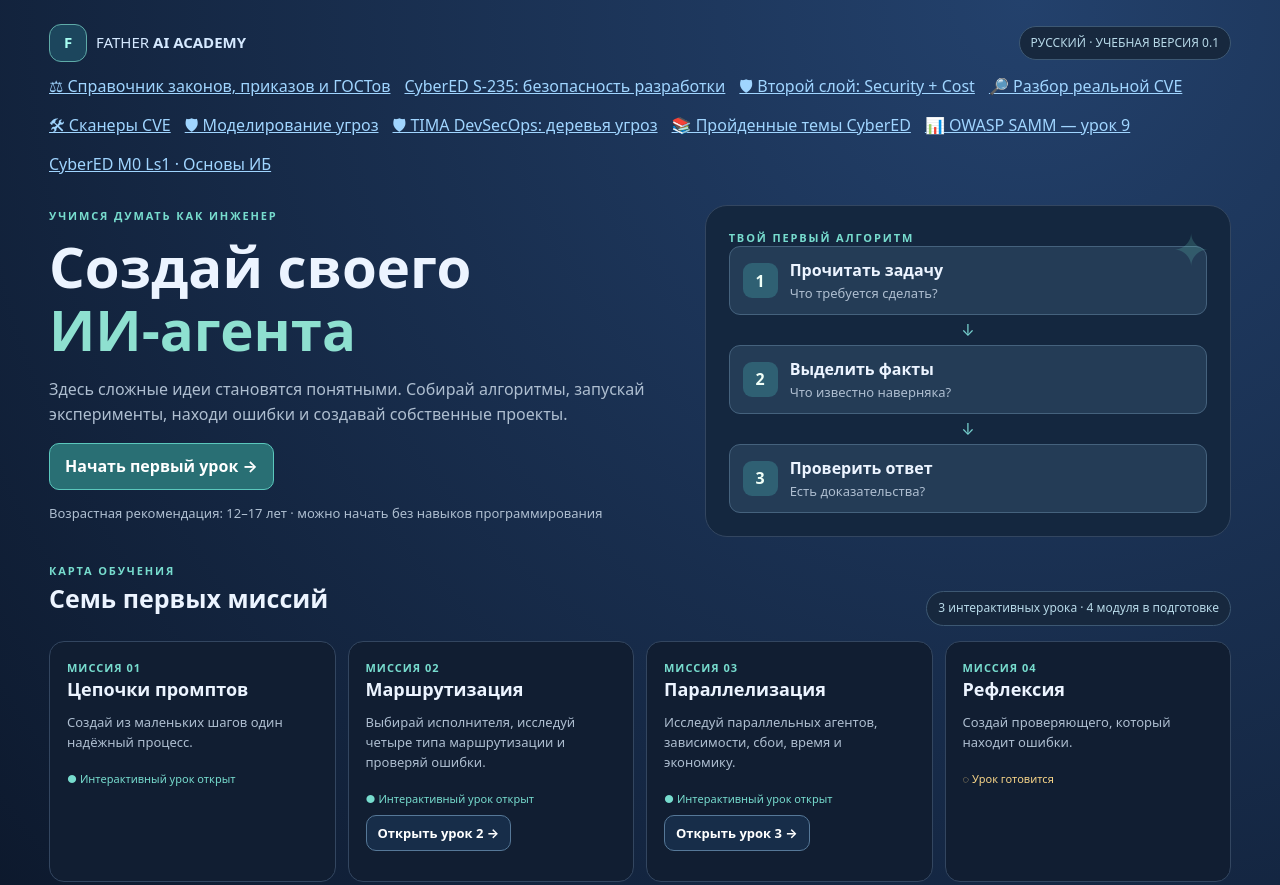
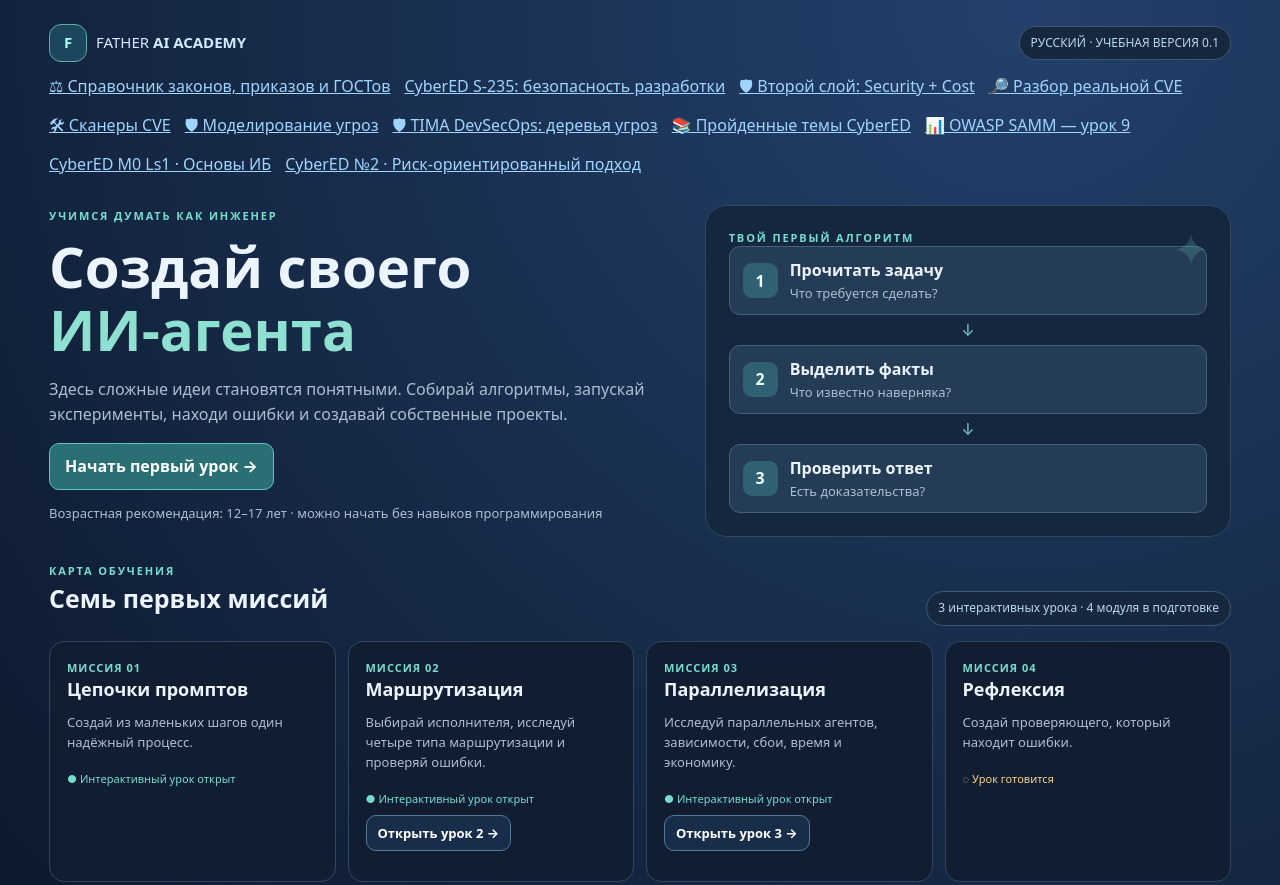
Before and after one commit to VictorKVS/FATHER_CODEX, a plain HTML site: page docs/school/index.html in a window 1280 px wide. Shown: the top 885 px of the page. Drawn offline with Linux system fonts and the light colour scheme.

Commit message:
docs(academy): link authored lectures 1 and 2 into CyberED learning site

```diff
--- a/docs/school/index.html
+++ b/docs/school/index.html
@@ -7,7 +7,7 @@
 </style></head><body>
 <div class="shell">
 <header class="bar"><a class="home" href="../index.html"><span class="mark">F</span>FATHER <strong>AI ACADEMY</strong></a><span class="chip">РУССКИЙ · УЧЕБНАЯ ВЕРСИЯ 0.1</span></header>
-<nav aria-label="Справочник безопасности" style="display:flex;gap:14px;flex-wrap:wrap;margin:12px 0 20px"><a href="../reference/security-regulations.html">⚖ Справочник законов, приказов и ГОСТов</a><a href="courses/CYBERED_S235_SECURE_DEVELOPMENT_RU.md">CyberED S-235: безопасность разработки</a><a href="security-layer.html">🛡 Второй слой: Security + Cost</a><a href="vulnerability-case-study.html">🔎 Разбор реальной CVE</a><a href="vulnerability-scanners.html">🛠 Сканеры CVE</a><a href="../reference/wiki/SEC-THREAT-MODELING-001.md">🛡 Моделирование угроз</a><a href="tima-threat-lab.html">🛡 TIMA DevSecOps: деревья угроз</a><a href="cybered-completed-lessons.html">📚 Пройденные темы CyberED</a><a href="cybered-m0-ls9-owasp-samm.html">📊 OWASP SAMM — урок 9</a><a href="cybered-m0-ls1-cybersecurity-basics.html">CyberED M0 Ls1 · Основы ИБ</a></nav>
+<nav aria-label="Справочник безопасности" style="display:flex;gap:14px;flex-wrap:wrap;margin:12px 0 20px"><a href="../reference/security-regulations.html">⚖ Справочник законов, приказов и ГОСТов</a><a href="courses/CYBERED_S235_SECURE_DEVELOPMENT_RU.md">CyberED S-235: безопасность разработки</a><a href="security-layer.html">🛡 Второй слой: Security + Cost</a><a href="vulnerability-case-study.html">🔎 Разбор реальной CVE</a><a href="vulnerability-scanners.html">🛠 Сканеры CVE</a><a href="../reference/wiki/SEC-THREAT-MODELING-001.md">🛡 Моделирование угроз</a><a href="tima-threat-lab.html">🛡 TIMA DevSecOps: деревья угроз</a><a href="cybered-completed-lessons.html">📚 Пройденные темы CyberED</a><a href="cybered-m0-ls9-owasp-samm.html">📊 OWASP SAMM — урок 9</a><a href="cybered-m0-ls1-cybersecurity-basics.html">CyberED M0 Ls1 · Основы ИБ</a><a href="cybered-m0-ls2-risk-based-security.html">CyberED №2 · Риск-ориентированный подход</a></nav>
 <div class="hero"><div><div class="eyebrow">Учимся думать как инженер</div><h1>Создай своего<br><span style="color:#8ee0d0">ИИ-агента</span></h1><p class="sub">Здесь сложные идеи становятся понятными. Собирай алгоритмы, запускай эксперименты, находи ошибки и создавай собственные проекты.</p><a href="#lesson" class="btn" style="display:inline-block;text-decoration:none">Начать первый урок →</a><p class="small">Возрастная рекомендация: 12–17 лет · можно начать без навыков программирования</p></div>
 <div class="art" aria-label="Схема учебного конвейера"><div class="eyebrow">Твой первый алгоритм</div><div class="hero-cards"><div class="hero-step"><i>1</i><div><b>Прочитать задачу</b><div class="small">Что требуется сделать?</div></div></div><div class="arrow">↓</div><div class="hero-step"><i>2</i><div><b>Выделить факты</b><div class="small">Что известно наверняка?</div></div></div><div class="arrow">↓</div><div class="hero-step"><i>3</i><div><b>Проверить ответ</b><div class="small">Есть доказательства?</div></div></div></div></div></div>
 <div class="heading"><div><div class="eyebrow">Карта обучения</div><h2>Семь первых миссий</h2></div><span class="chip">3 интерактивных урока · 4 модуля в подготовке</span></div>
```
